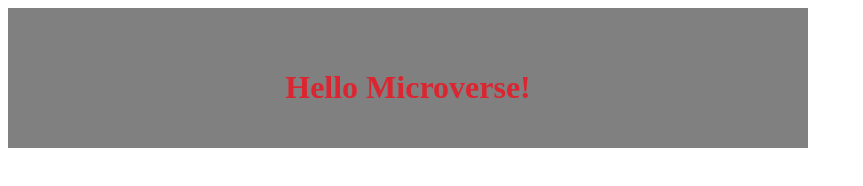
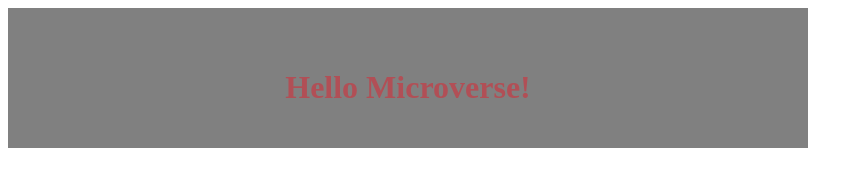
Before and after one commit to riskmaris/hello-microverse, a plain HTML site: page index.html in a window 1280 px wide. Shown: the whole page, without its empty margins (0-863 px from the left). Drawn offline with Linux system fonts and the light colour scheme.

Commit message:
Modify css file

```diff
--- a/style.css
+++ b/style.css
@@ -4,5 +4,5 @@
     text-align: center;
     padding-top: 40px;
     background-color: gray;
-    color: rgba(255, 0, 17, 0.712);
+    color: rgba(255, 0, 17, 0.384);
 }
```
